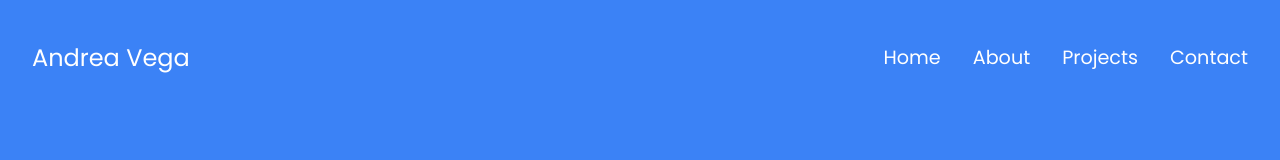
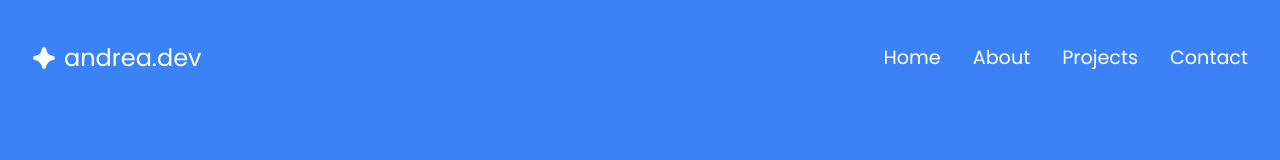
Before and after one commit to AVega89-0407/my-portfolio, a React (Vite) app: page / in a window 1280 px wide. Shown: the top 160 px of the page. Built offline with nearby package versions, Linux system fonts and the light colour scheme.

Commit message:
add lucide and lucide-react dependencies; update Navbar component with icon and styling adjustments

```diff
--- a/package.json
+++ b/package.json
@@ -12,6 +12,8 @@
   "dependencies": {
     "framer-motion": "^12.31.1",
     "hamburger-react": "^2.5.2",
+    "lucide": "^1.3.0",
+    "lucide-react": "^1.3.0",
     "react": "^19.2.0",
     "react-dom": "^19.2.0",
     "react-icons": "^5.5.0",
--- a/src/components/Footer/Footer.css
+++ b/src/components/Footer/Footer.css
@@ -18,7 +18,7 @@
     margin-top: 1rem;
     display: inline-block;
     margin: 0 1rem;
-   transition: color 0.3s ease;
+    transition: color 0.3s ease;
 }
 
 .contact a:hover {
--- a/src/components/Navbar/Navbar.css
+++ b/src/components/Navbar/Navbar.css
@@ -21,6 +21,9 @@
   font-weight: normal;
   text-decoration: none;
   color: white;
+  display: flex;
+  align-items: center;
+  gap: 0.5rem;
 }
 
 .navbar-links {
--- a/src/components/Navbar/Navbar.jsx
+++ b/src/components/Navbar/Navbar.jsx
@@ -4,14 +4,15 @@ import './Navbar.css';
 
 import Hamburger from 'hamburger-react'
 
-const Navbar = () => {
+
+function Navbar() {
 
 const [isOpen, setOpen] = useState(false);
 
   return (
     <header className="navbar">
       <nav className='navbar-top'>
-      <NavLink to="/" className="navbar-name"><p>Andrea Vega</p></NavLink>
+      <NavLink to="/" className="navbar-name"><svg xmlns="http://www.w3.org/2000/svg" width="24" height="24" viewBox="0 0 24 24" fill="#ffffff" stroke="currentColor" stroke-width="2" stroke-linecap="round" stroke-linejoin="round" class="lucide lucide-astroid-icon lucide-astroid"><path d="M12.983 21.186a1 1 0 0 1-1.966 0 10 10 0 0 0-8.203-8.203 1 1 0 0 1 0-1.966 10 10 0 0 0 8.203-8.203 1 1 0 0 1 1.966 0 10 10 0 0 0 8.203 8.203 1 1 0 0 1 0 1.966 10 10 0 0 0-8.203 8.203"/></svg><p>andrea.dev</p></NavLink>
         <ul className="navbar-links">
             <li><NavLink to="/">Home</NavLink></li>
             <li><NavLink to="/about">About</NavLink></li>
```
Also changed, not shown: 1 other file (tests, documents, lock files or other folders).
